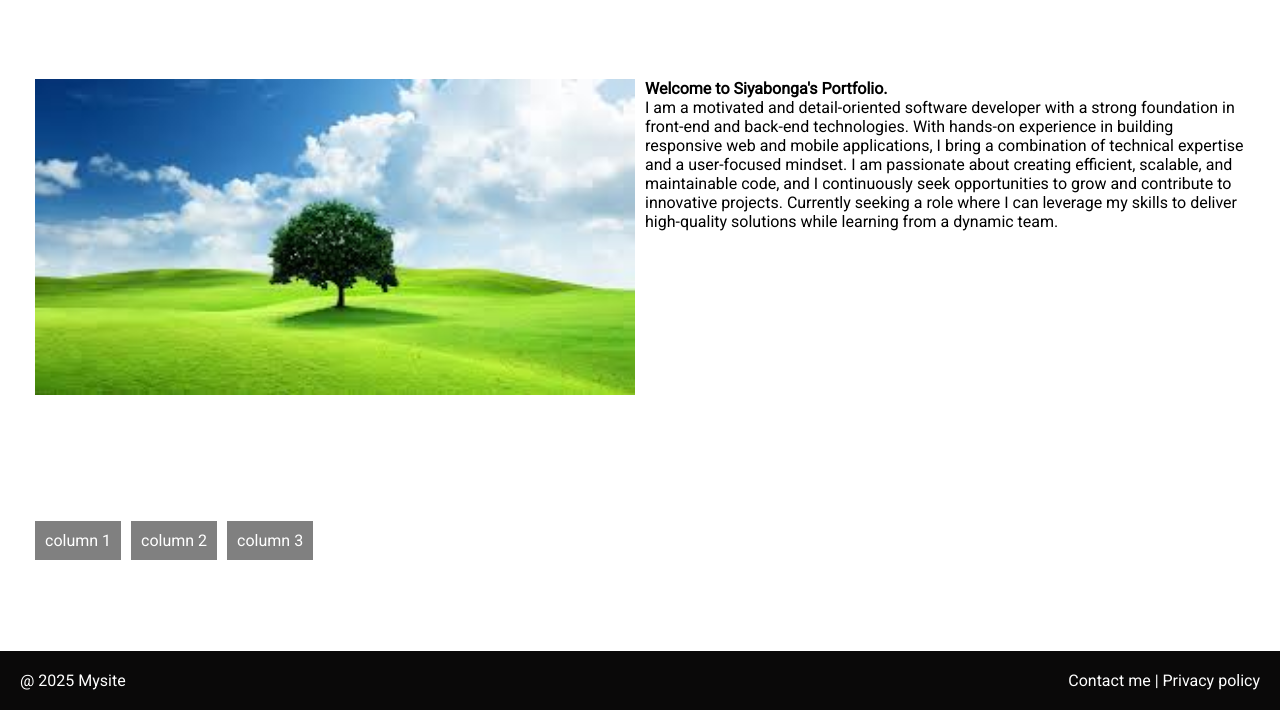
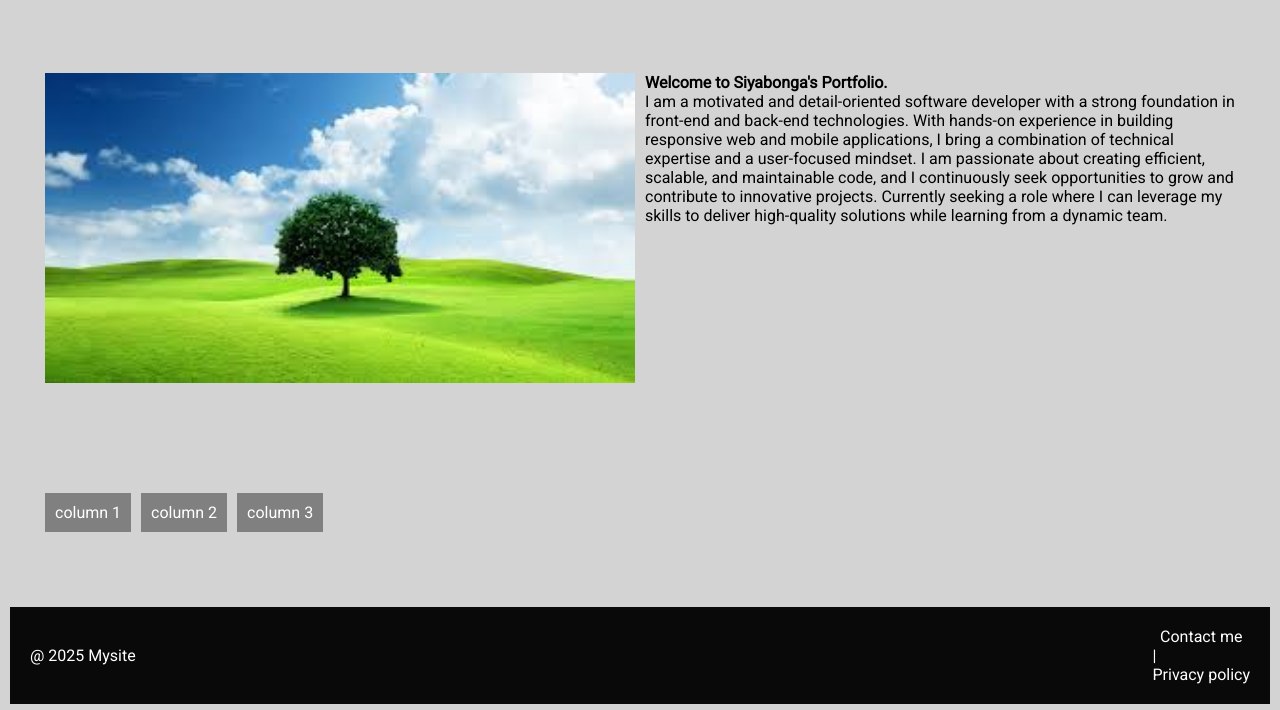
Before and after one commit to siyabongamasiya/Siyabonga-s-Portfolio, a plain HTML site: page index.html in a window 1280 px wide. Shown: the part 90-800 px from the top of the page. Drawn offline with Linux system fonts and the light colour scheme.

Commit message:
imported css

```diff
--- a/style.css
+++ b/style.css
@@ -1,3 +1,4 @@
+@import url('./projects.css');
 :root{
     /*colors*/
     --header-footer-color: rgb(10, 9, 9);
```
